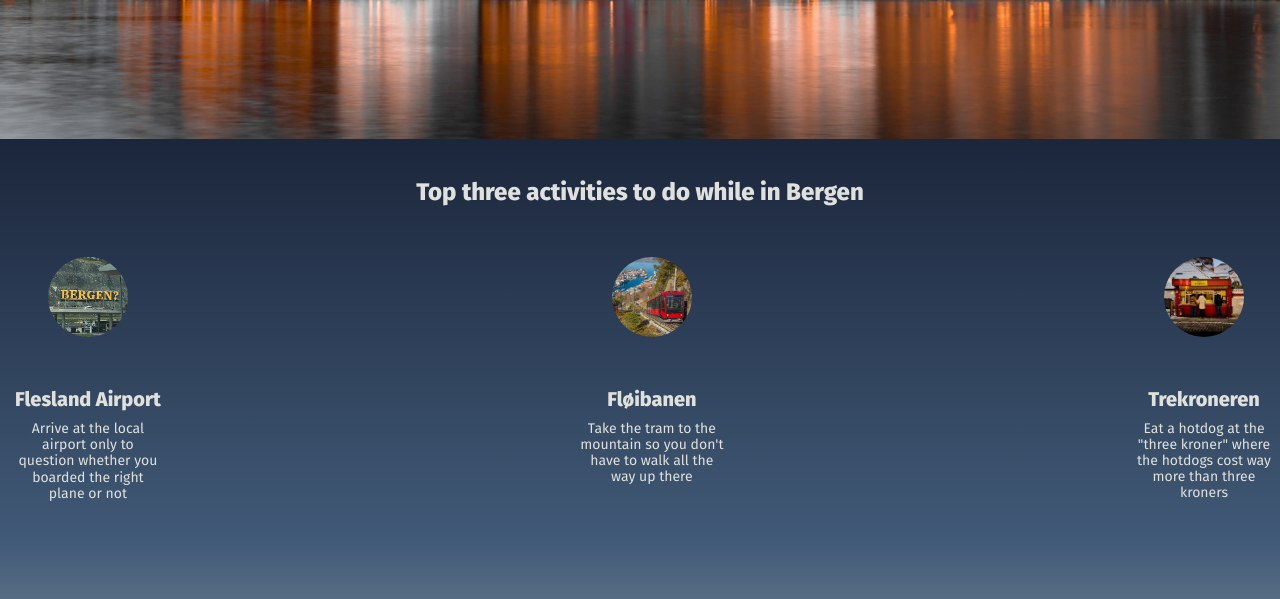
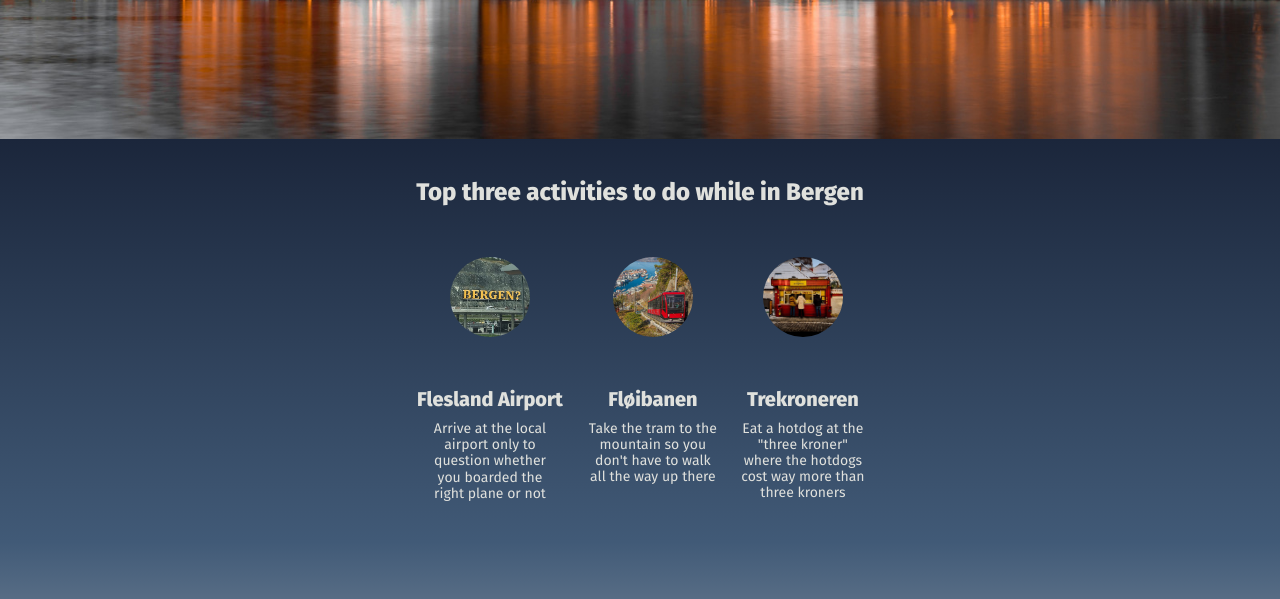
Before and after one commit to Johnricharde/visit-bergen, a website built with Vite: page index.html in a window 1280 px wide. Shown: the part 201-800 px from the top of the page. Built offline with nearby package versions, Linux system fonts and the light colour scheme.

Commit message:
activities where to spread out. fixed?

```diff
--- a/styles.css
+++ b/styles.css
@@ -47,9 +47,9 @@ body {
 }
 
 #flexbox {
-    margin-top: 50px;
+    margin: 50px auto 0 auto;
     display: flex;
-    justify-content: space-between;
+    justify-content: center;
 }
 
 .act-img {
@@ -68,8 +68,9 @@ body {
 }
 
 p {
-    margin: -25px 1px 40px 1px;
-    width: 150px;
+    text-align: center;
+    margin: -25px 10px 40px 10px;
+    width: 130px;
     display: inline-block;
     font-weight: normal;
     font-size: 14px;
@@ -102,9 +103,6 @@ p {
     border-radius: 10px;
 }
 
-#card-text, {
-}
-
 #guide {
     line-height: 1;
 
```
